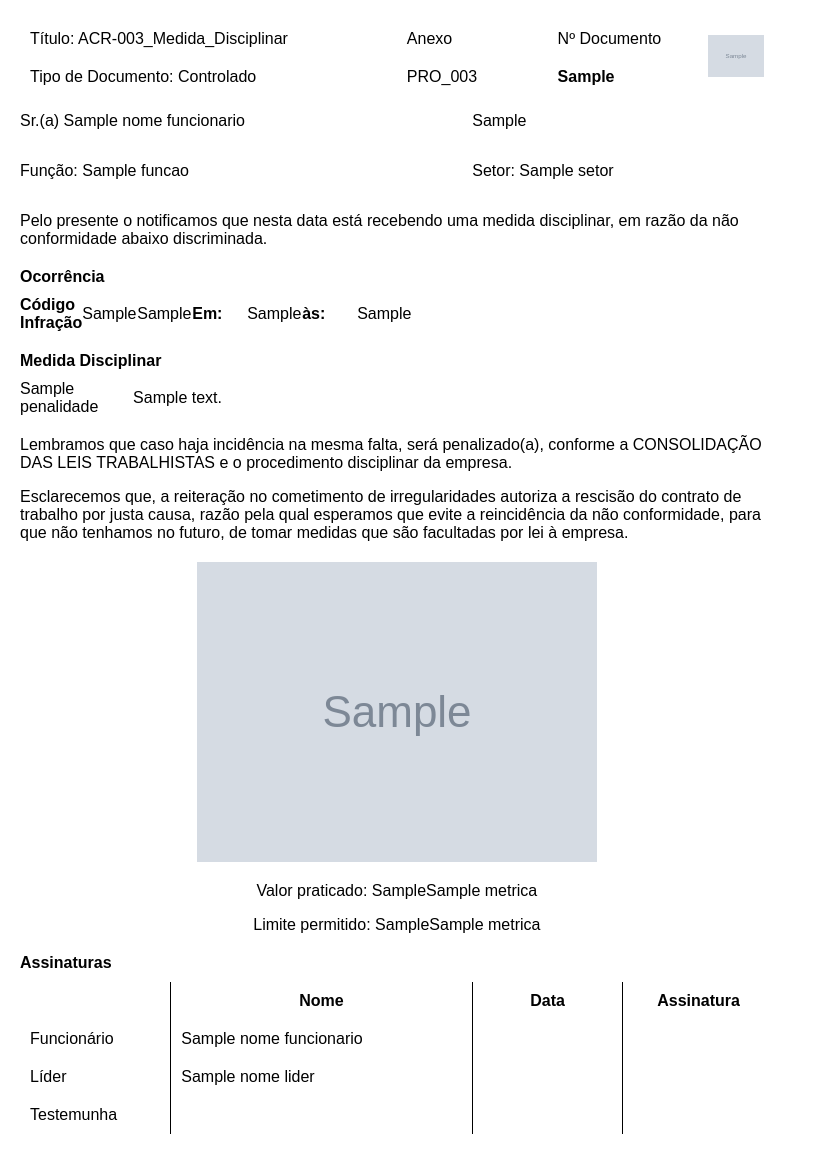
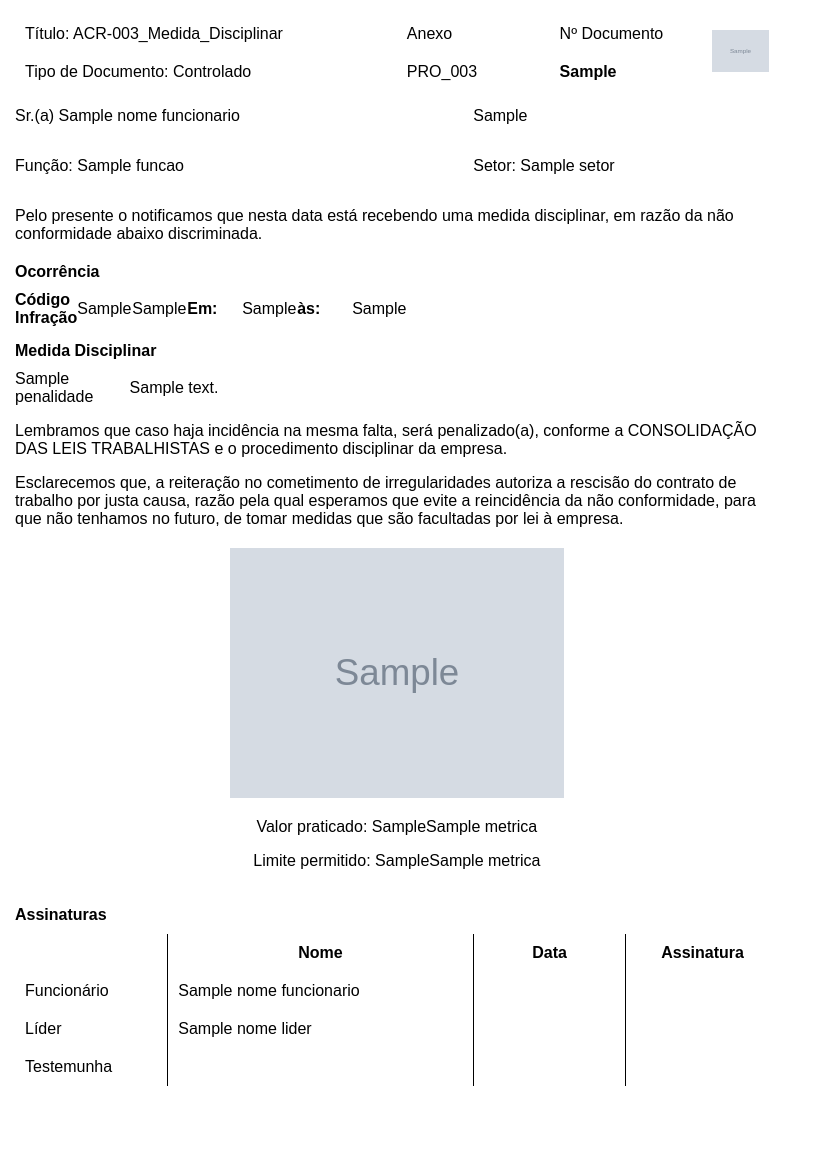
Before and after one commit to DevIBlogistica/server_pdf_tratativas, a Node server app: template views/templateTratativa.handlebars in a window 1280 px wide. Shown: the whole page, without its empty margins (0-817 px from the left). After the commit the page ends 1086 px from the top, so only its background shows below. Run offline with Node 20, Linux system fonts and the light colour scheme; the template is opened without the code that fills it: most values are stand-ins (such as "Sample title", 1, 10 or a date in 2020); grey boxes marked "Sample" are stand-in pictures; some libraries are stand-ins or nearby versions.

Commit message:
fix: ajustar CSS para garantir PDF em página única - Reduzir margens e espaçamentos - Limitar altura máxima da seção de evidências - Ajustar dimensões da imagem - Garantir posicionamento correto dos elementos

```diff
--- a/views/templateTratativa.handlebars
+++ b/views/templateTratativa.handlebars
@@ -7,29 +7,34 @@
     <style>
         @page {
             size: A4;
-            margin: 25px;
+            margin: 20px;
         }
         body {
             margin: 0;
             padding: 0;
             font-family: 'Century Gothic', Arial, sans-serif;
             background-color: white;
+            width: 210mm;
+            min-height: 297mm;
         }
         .page-container {
-            width: 210mm;
-            min-height: 297mm;
-            padding: 20px;
+            width: 100%;
+            min-height: 100%;
+            padding: 15px;
             box-sizing: border-box;
             background-color: white;
+            position: relative;
         }
         .content-container {
             width: 100%;
             margin: 0 auto;
         }
         .evidence-section {
-            margin: 20px 0;
+            margin: 15px 0;
             page-break-inside: avoid;
             display: block;
+            max-height: 400px;
+            overflow: hidden;
         }
         .evidence-container {
             margin: 0 auto;
@@ -37,14 +42,18 @@
         }
         .evidence-images {
             margin-bottom: 10px;
+            max-height: 300px;
+            overflow: hidden;
         }
         .evidence-image-box {
             text-align: center;
+            max-height: 280px;
+            overflow: hidden;
         }
         .evidence-img {
-            max-width: 80%;
-            height: auto;
-            max-height: 300px;
+            max-width: 70%;
+            max-height: 250px;
+            object-fit: contain;
             display: inline-block;
         }
         .evidence-info {
@@ -104,7 +113,7 @@
             margin-bottom: 20px;
         }
         .occurrence-box {
-            margin-bottom: 20px;
+            margin-bottom: 15px;
         }
         .occurrence-header {
             font-weight: bold;
@@ -124,7 +133,7 @@
             width: 25%;
         }
         .disciplinary-box {
-            margin-bottom: 20px;
+            margin-bottom: 15px;
         }
         .disciplinary-header {
             font-weight: bold;
```
